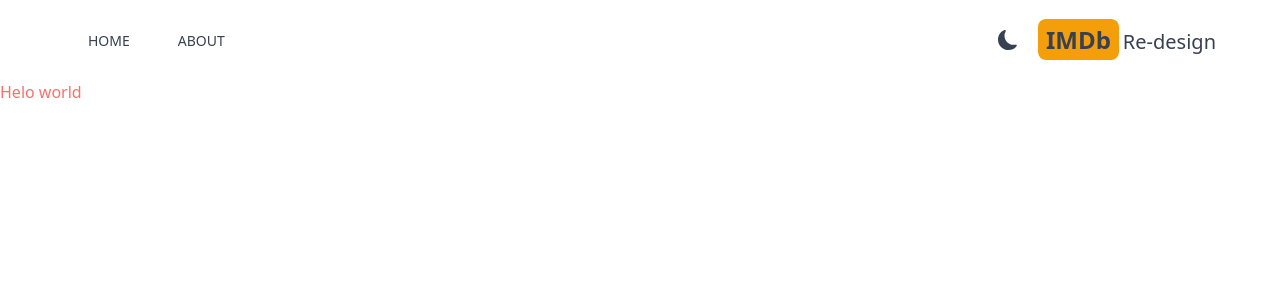
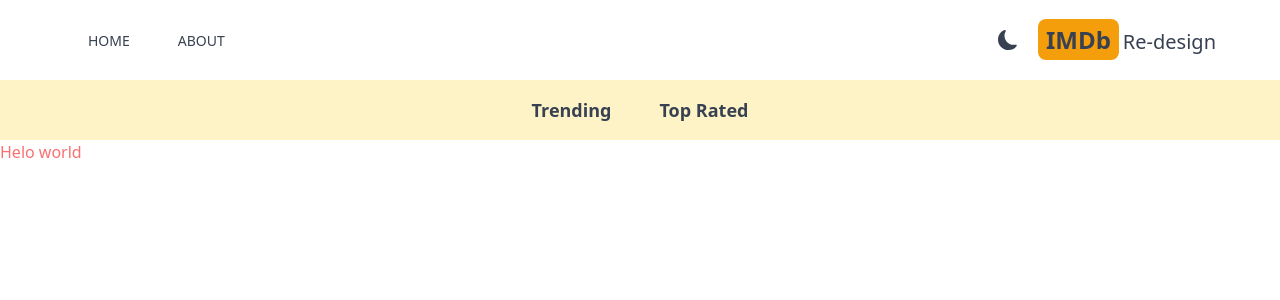
Before and after one commit to crayonzgrim/tmdb-redesign, a Next.js app: page / in a window 1280 px wide. Shown: the top 300 px of the page. Built offline with nearby package versions, Linux system fonts and the light colour scheme.

Commit message:
:hammer: Navbar & NavbarItem

```diff
--- /dev/null
+++ b/src/app/components/Navbar.tsx
@@ -0,0 +1,11 @@
+import React from 'react';
+import NavbarItem from './NavbarItem';
+
+export default function Navbar() {
+  return (
+    <div className="flex justify-center dark:bg-gray-600 bg-amber-100 lg:text-lg p-4">
+      <NavbarItem title="Trending" param="fetchTrending" />
+      <NavbarItem title="Top Rated" param="fetchTopRated" />
+    </div>
+  );
+}
--- /dev/null
+++ b/src/app/components/NavbarItem.tsx
@@ -0,0 +1,32 @@
+'use client';
+
+import Link from 'next/link';
+import React from 'react';
+import { useSearchParams } from 'next/navigation';
+
+type NavbarItemProps = {
+  title: string;
+  param: string;
+};
+
+export default function NavbarItem(props: NavbarItemProps) {
+  const { title, param, ...others } = props;
+
+  const searchParams = useSearchParams();
+  const genre = searchParams.get('genre');
+
+  return (
+    <div>
+      <Link
+        href={`/?genre=${param}`}
+        className={`m-4 hover:text-amber-600 font-semibold p-2 ${
+          genre &&
+          genre === param &&
+          'underline underline-offset-8 decoration-4 decoration-amber-500 rounded-lg'
+        }`}
+      >
+        {title}
+      </Link>
+    </div>
+  );
+}
--- a/src/app/layout.tsx
+++ b/src/app/layout.tsx
@@ -1,5 +1,6 @@
 import ProvidersForTheme from './ProvidersForTheme';
 import Header from './components/Header';
+import Navbar from './components/Navbar';
 import './globals.css';
 
 export const metadata = {
@@ -23,6 +24,7 @@
           <Header />
 
           {/* Navbar */}
+          <Navbar />
 
           {/* SearchBox */}
           {children}
```
